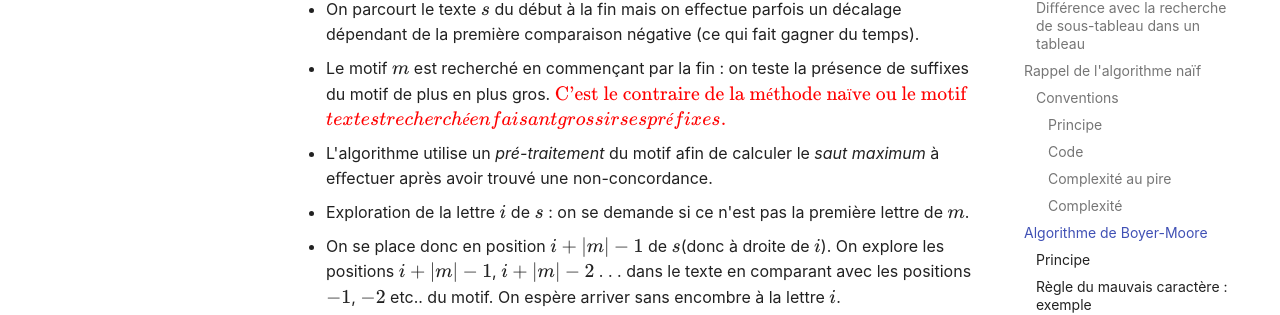
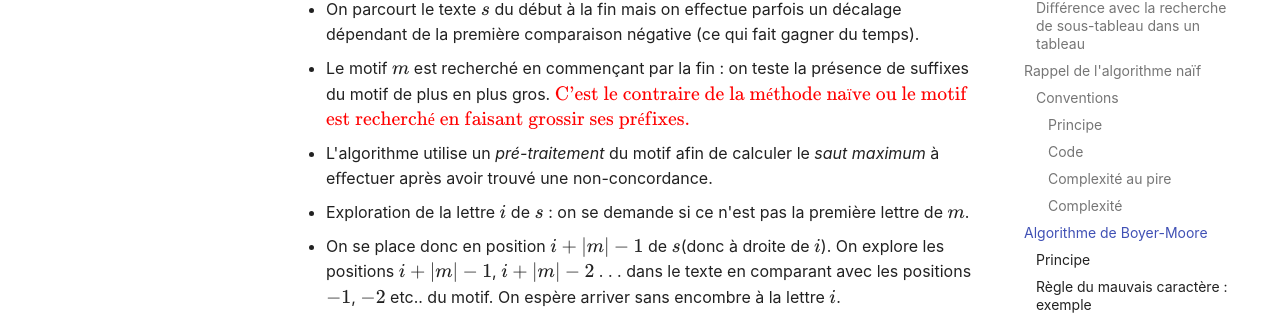
Before and after one commit to mp2i-thiers/mp2i-thiers.github.io, an MkDocs documentation site: the page built from docs/Textes/textes.md, in a window 1280 px wide and 900 px high, scrolled down 2926 px. Shown: the part 154-469 px from the top of the window. Built offline with MkDocs 1.6.1 and Material for MkDocs 9.7.7, drawn with Linux system fonts in a browser that asks for light colours.

Commit message:
Update textes.md

```diff
--- a/docs/Textes/textes.md
+++ b/docs/Textes/textes.md
@@ -98,7 +98,7 @@ La complexité au pire est obtenue lorsqu'on entre systématiquement dans  la se
 
 - On parcourt le texte $s$ du début à la fin mais on eﬀectue parfois un  décalage dépendant de la première comparaison négative (ce qui fait  gagner du temps).
 - Le motif $m$ est recherché en commençant par la fin : on teste la  présence de suffixes du motif de plus en plus gros. $\color{red}\text{C'est le contraire de la méthode naïve ou le motif}$
-  $\color{red}text{ est recherché en faisant grossir ses préfixes.}$
+  $\color{red}\text{est recherché en faisant grossir ses préfixes.}$
 - L'algorithme utilise un _pré-traitement_ du motif afin de calculer le _saut maximum_ à eﬀectuer après avoir trouvé une non-concordance.
 
 - Exploration de la lettre $i$ de $s$ : on se demande si ce n'est pas la  première lettre de $m$.
```
